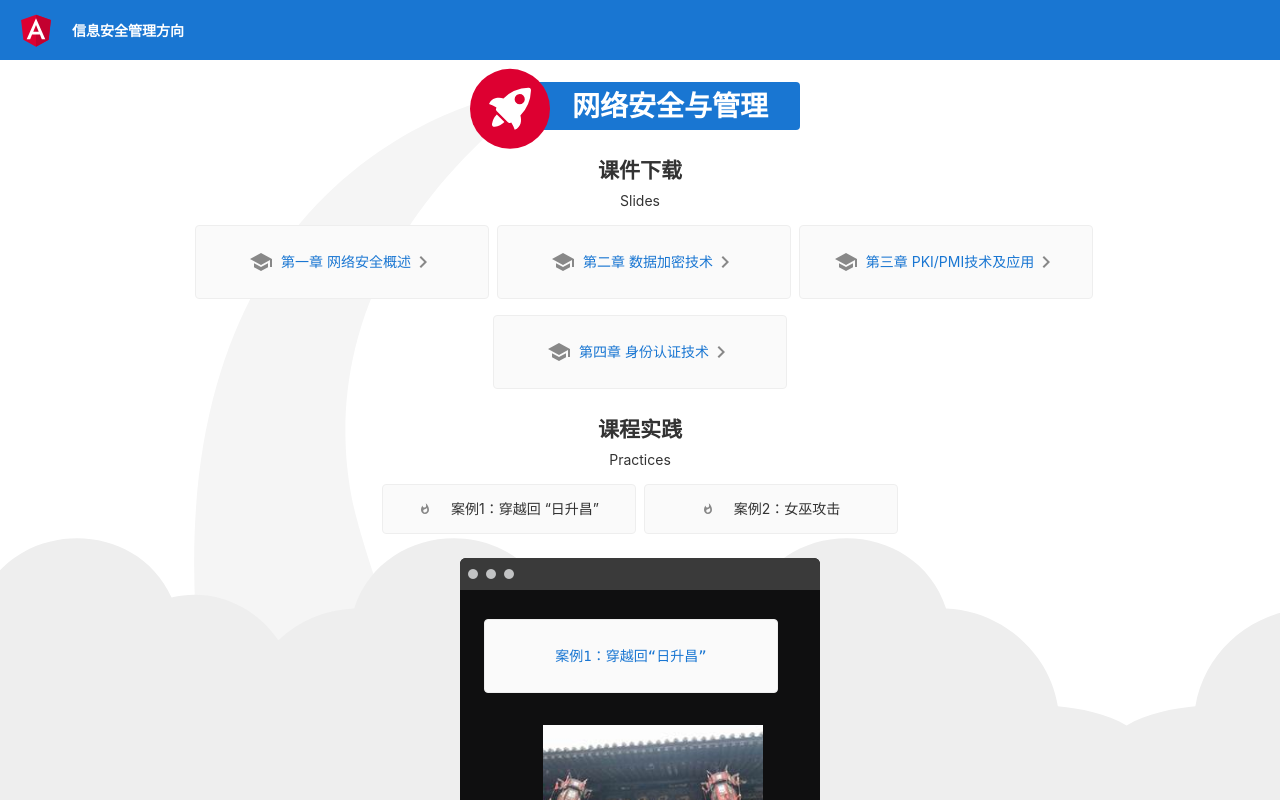
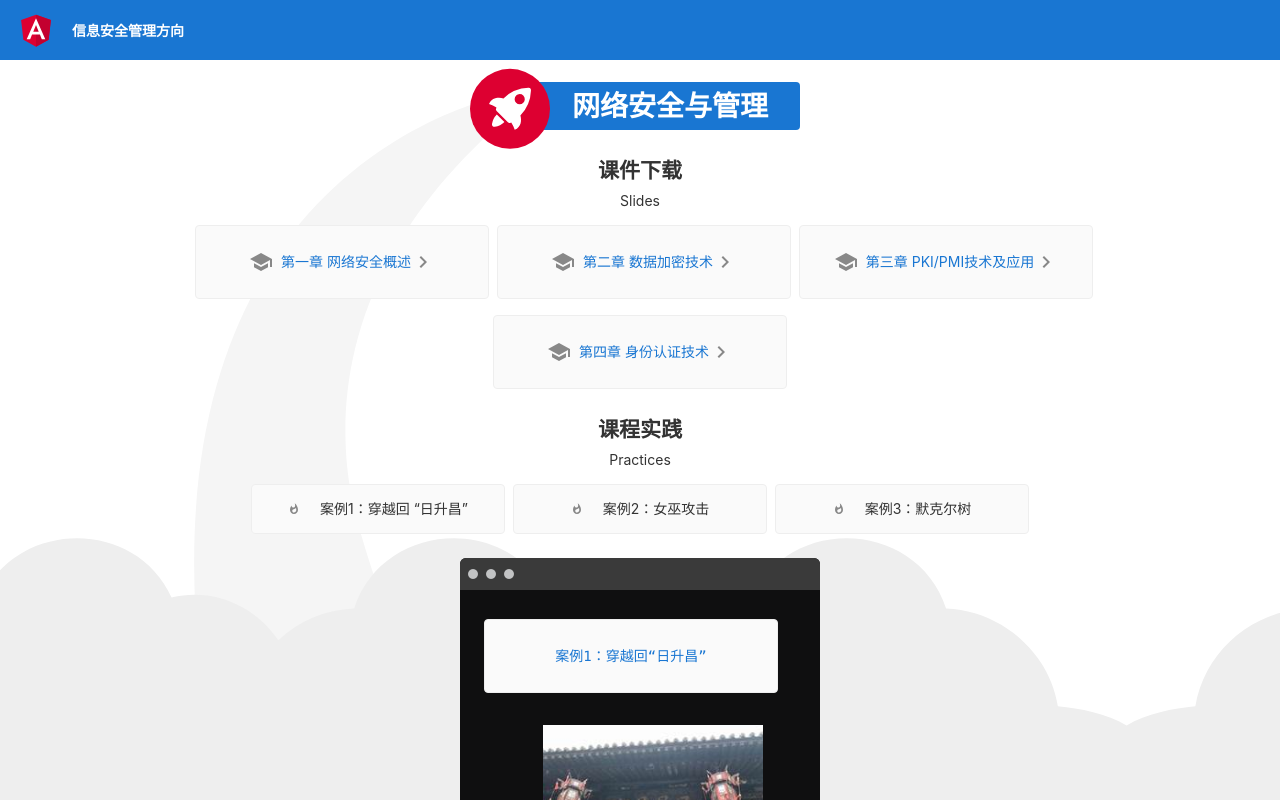
Before and after one commit to walkman617/my-angular-nsm, an Angular app: page / in a window 1280 px wide. Shown: the top 800 px of the page. Built offline with nearby package versions, Linux system fonts and the light colour scheme.

Commit message:
默克尔树

```diff
--- a/src/app/app.component.html
+++ b/src/app/app.component.html
@@ -398,6 +398,12 @@
       <span>案例2：女巫攻击</span>
     </div>
 
+    <div class="card card-small" (click)="selection.value = 'merkle'" tabindex="0">
+      <svg class="material-icons" xmlns="http://www.w3.org/2000/svg" width="24" height="24" viewBox="0 0 48 24"><path d="M13.5.67s.74 2.65.74 4.8c0 2.06-1.35 3.73-3.41 3.73-2.07 0-3.63-1.67-3.63-3.73l.03-.36C5.21 7.51 4 10.62 4 14c0 4.42 3.58 8 8 8s8-3.58 8-8C20 8.61 17.41 3.8 13.5.67zM11.71 19c-1.78 0-3.22-1.4-3.22-3.14 0-1.62 1.05-2.76 2.81-3.12 1.77-.36 3.6-1.21 4.62-2.58.39 1.29.59 2.65.59 4.04 0 2.65-2.15 4.8-4.8 4.8z"/></svg>
+
+    <span>案例3：默克尔树</span>
+  </div>
+
   </div>
 
   <!-- Terminal -->
@@ -410,8 +416,9 @@
         <a class="card" target="_blank" rel="noopener" href="https://docs.qq.com/form/page/DYlJybVlGZ1BuRExZ">案例2：女巫攻击</a>
         <img width="220" src="../assets/nvwu.jpg" />
       </pre>
-      <pre *ngSwitchCase="'pwa'">
-        <a class="card" rel="noopener" href="#">案例3：待发布</a>
+      <pre *ngSwitchCase="'merkle'">
+        <a class="card" target="_blank" rel="noopener" href="https://docs.qq.com/form/page/DYlpMZ2hZelBYc3FU">案例3：默克尔树</a>
+        <img width="220" src="../assets/merkle.jpg" />
       </pre>
       <pre *ngSwitchCase="'dependency'">
         <a class="card" rel="noopener" href="#">案例4：待发布</a>
```
Also changed, not shown: src/assets/merkle.jpg (added).
